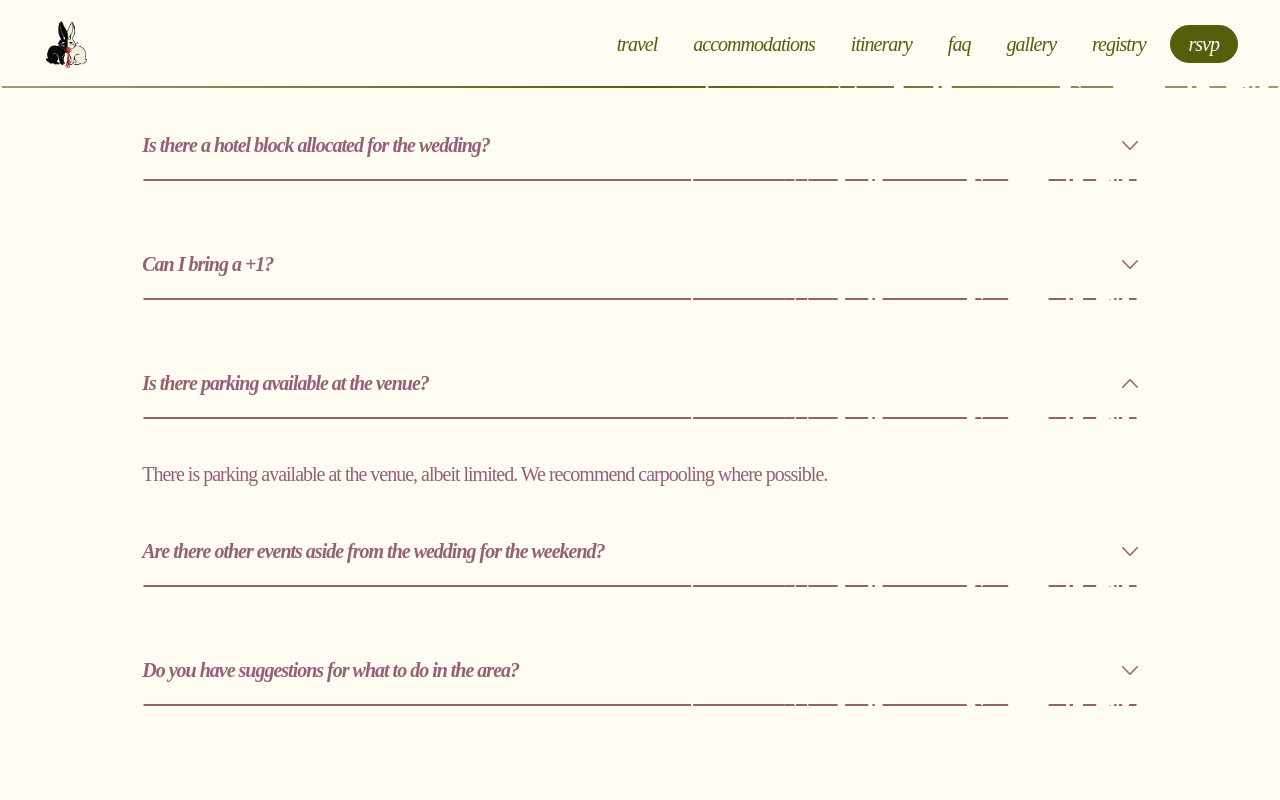
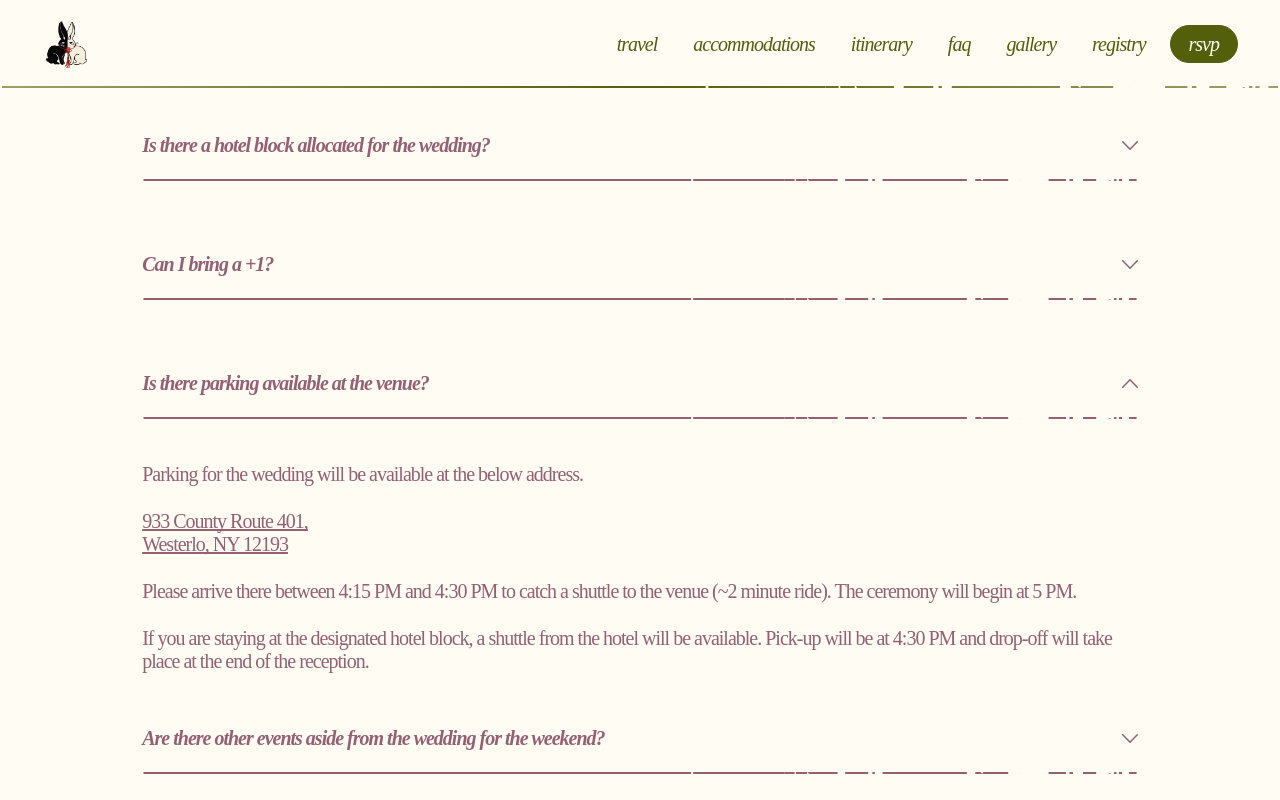
Before and after one commit to lav-ily/emily-daniel-2026, a Next.js app: page /faq in a window 1280 px wide. Both pictures are taken after a click on the button "Is there parking available at the venue?". Built offline with nearby package versions, Linux system fonts and the light colour scheme.

Commit message:
Add motion dependency and update parking information in FAQ and Travel pages

```diff
--- a/app/faq/page.tsx
+++ b/app/faq/page.tsx
@@ -65,8 +65,28 @@ export default function FaqPage() {
 
           <AccordionSection title="Is there parking available at the venue?">
             <p>
-              There is parking available at the venue, albeit limited. We
-              recommend carpooling where possible.
+              Parking for the wedding will be available at the below address.
+            </p>
+            <p>
+              <a
+                href="https://share.google/Dus7A63lUp7SymVdi"
+                target="_blank"
+                rel="noopener noreferrer"
+              >
+                933 County Route 401,
+                <br />
+                Westerlo, NY 12193
+              </a>
+            </p>
+            <p>
+              Please arrive there between 4:15 PM and 4:30 PM to catch a
+              shuttle to the venue (~2 minute ride). The ceremony will begin at
+              5 PM.
+            </p>
+            <p>
+              If you are staying at the designated hotel block, a shuttle from
+              the hotel will be available. Pick-up will be at 4:30 PM and
+              drop-off will take place at the end of the reception.
             </p>
           </AccordionSection>
 
--- a/package.json
+++ b/package.json
@@ -9,6 +9,7 @@
     "lint": "next lint"
   },
   "dependencies": {
+    "motion": "^12.39.0",
     "next": "^15.3.1",
     "react": "^19.1.0",
     "react-dom": "^19.1.0"
```
Also changed, not shown: app/travel/page.tsx (+26 -3 lines), 1 other file (tests, documents, lock files or other folders).
